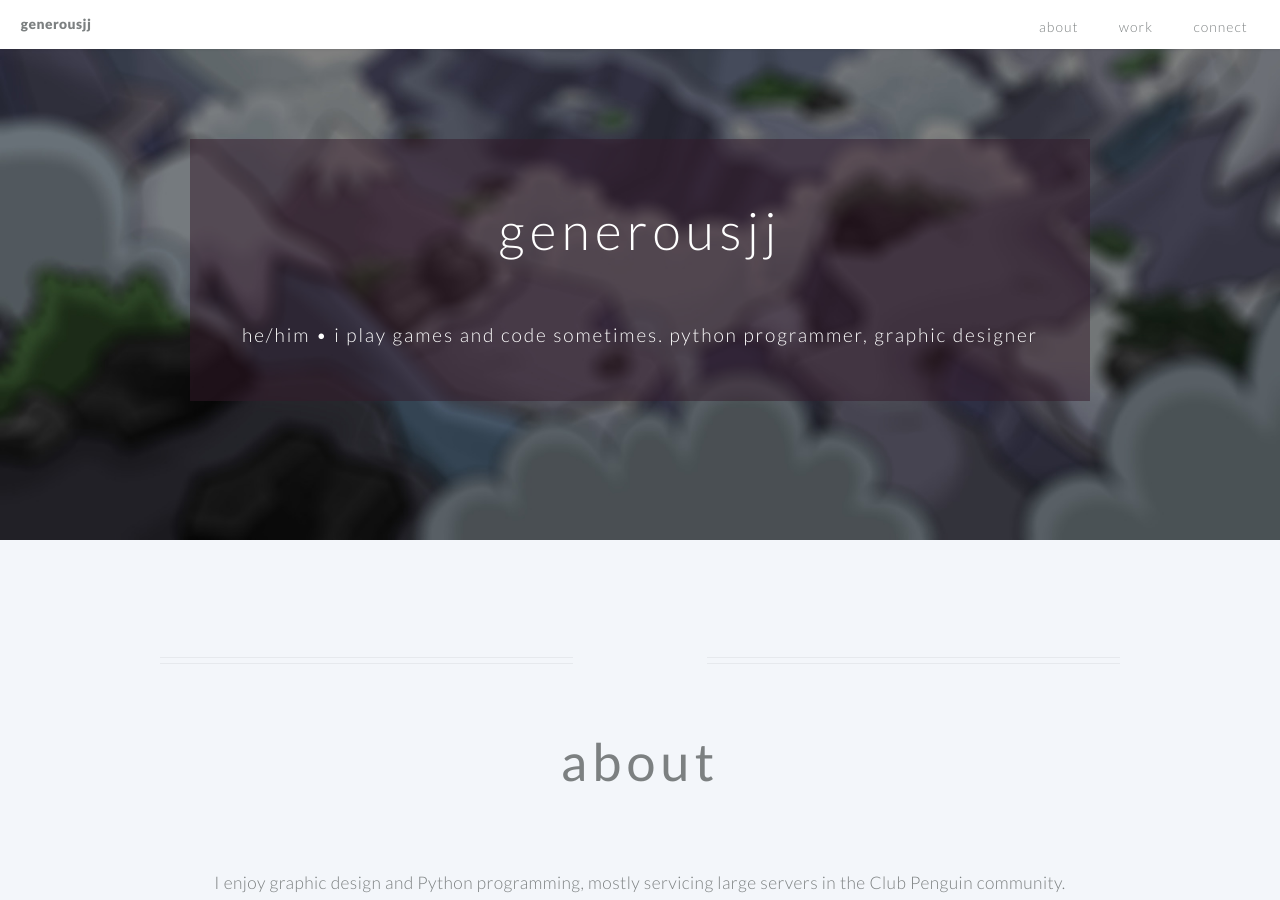
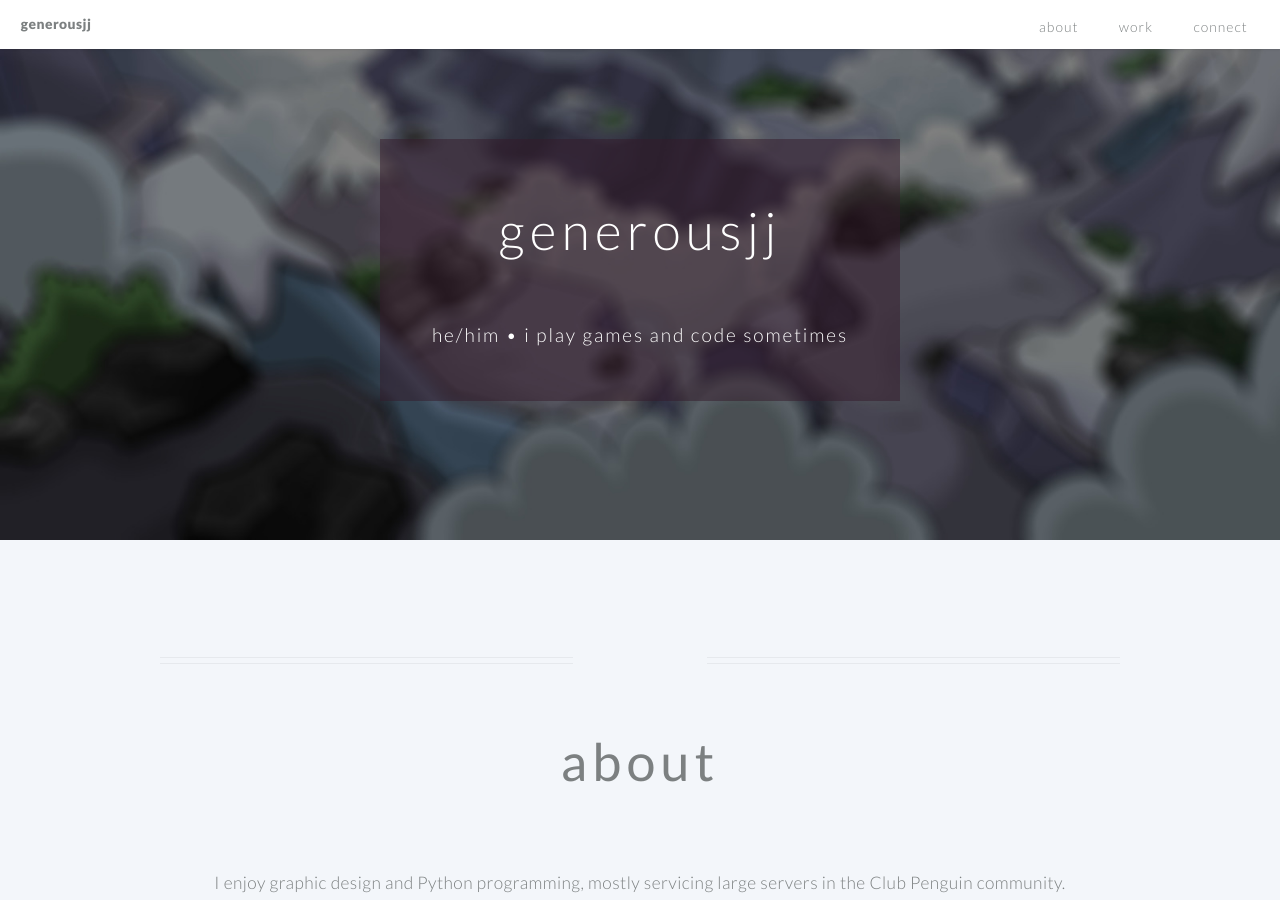
Before and after one commit to generousjj/generousjj.github.io, a Jekyll site: the page built from index.md, in a window 1280 px wide and 900 px high. Built offline with Jekyll 4.4.1, drawn with Linux system fonts in a browser that asks for light colours.

Commit message:
Update index.md

```diff
--- a/index.md
+++ b/index.md
@@ -5,8 +5,7 @@ layout: hello-default
 
 # these variables are required -------------------------------
 banner_title: generousjj
-banner_subtitle: he/him • i play games and code sometimes.
-  python programmer, graphic designer
+banner_subtitle: he/him • i play games and code sometimes
 background_image: /images/Background-6.jpeg
 
 # all of the following variables are optional -----------------
```
